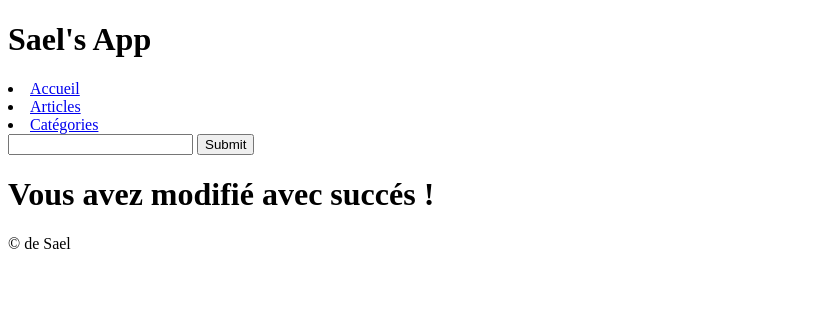
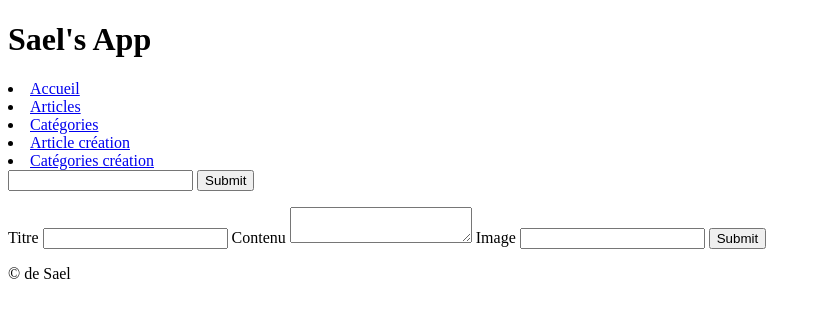
Before and after one commit to Sael-NY/symfony-learn, a Symfony app: template templates/article_update.html.twig in a window 1280 px wide. Shown: the top 318 px of the page, without its empty margins (0-821 px from the left). Run offline with Twig, Linux system fonts and the light colour scheme; the template is opened without the code that fills it, so the values that code supplies are empty; some libraries are stand-ins or nearby versions.

Commit message:
Update-maj

```diff
--- a/templates/article_update.html.twig
+++ b/templates/article_update.html.twig
@@ -6,6 +6,25 @@
 
 {% block main %}
 
-    <h1>Vous avez modifié avec succés ! </h1>
+    <p>{{ message }}</p>
+
+    <form method="post" action="{{ path('update_article', {id: article.id}) }}">
+
+        <label>Titre
+            <input name="title" type="text" value="{{ article.title }}" required/>
+        </label>
+
+        <label>Contenu
+            <textarea name="content" required>{{ article.content }}</textarea>
+        </label>
+
+        <label>Image
+            <input name="image" type="text" value="{{ article.image }}"/>
+        </label>
+
+        <input type="submit">
+
+
+    </form>
 
 {% endblock main %}
--- a/templates/articles.html.twig
+++ b/templates/articles.html.twig
@@ -10,6 +10,7 @@
         <article class="article-container" >
             <h2>{{ article.title }}</h2>
             <a href="{{ path("article_show", {id: article.id}) }}">Voir le produit</a>
+            <img src={{ article.image }}>
             <h3>Il y a {{articles | length}} articles actuellement </h3>
         </article>
     {% endfor %}
--- a/templates/partials/_header.html.twig
+++ b/templates/partials/_header.html.twig
@@ -18,6 +18,8 @@
     <li><a href="{{ path('home') }}">Accueil</a></li>
     <li><a href="{{ path('articles_list') }}">Articles</a></li>
     <li><a href="{{ path('category_list') }}">Catégories</a></li>
+    <li><a href="{{ path('create_article') }}">Article création</a></li>
+    <li><a href="{{ path('create_category') }}">Catégories création</a></li>
 
 
     <form method="get" action="{{ path('article_search')}}">
```
Also changed, not shown: src/Controller/ArticleController.php (+34 -13 lines).
